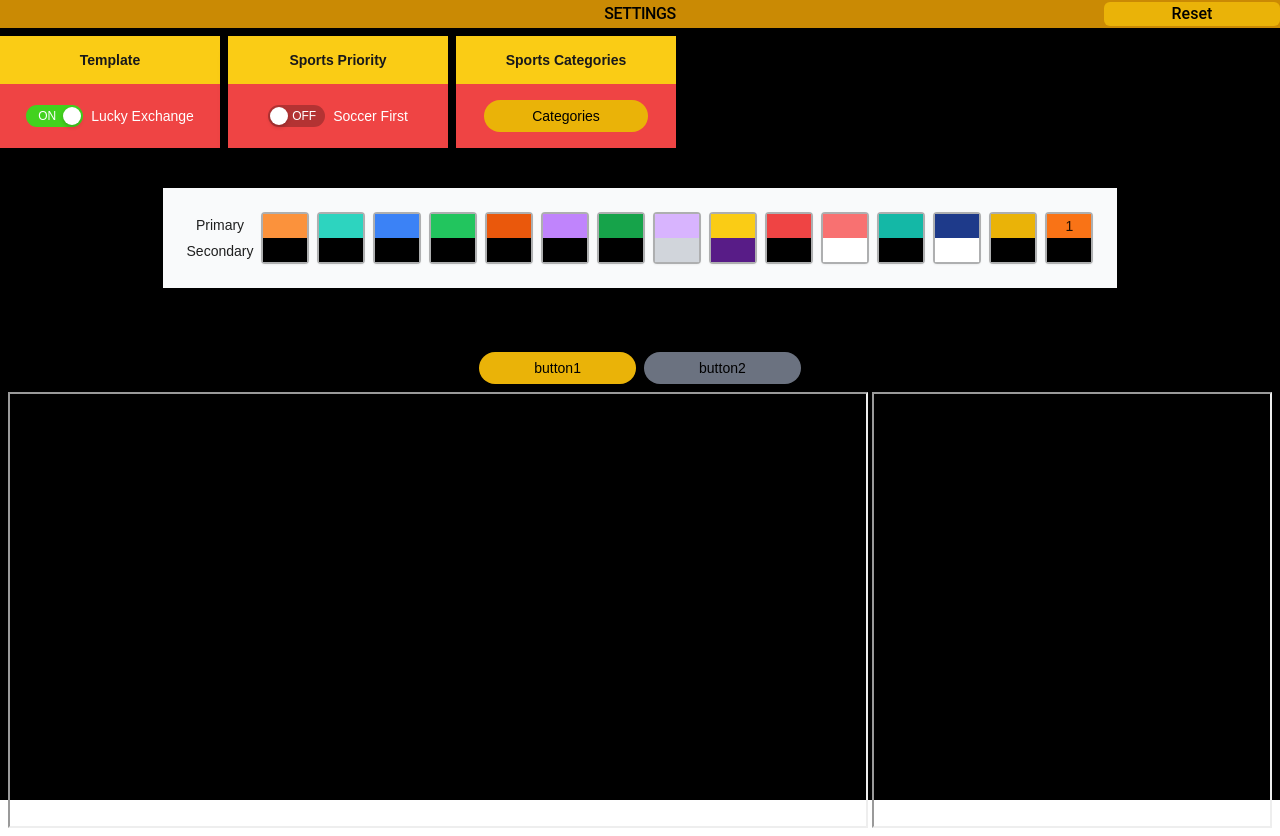
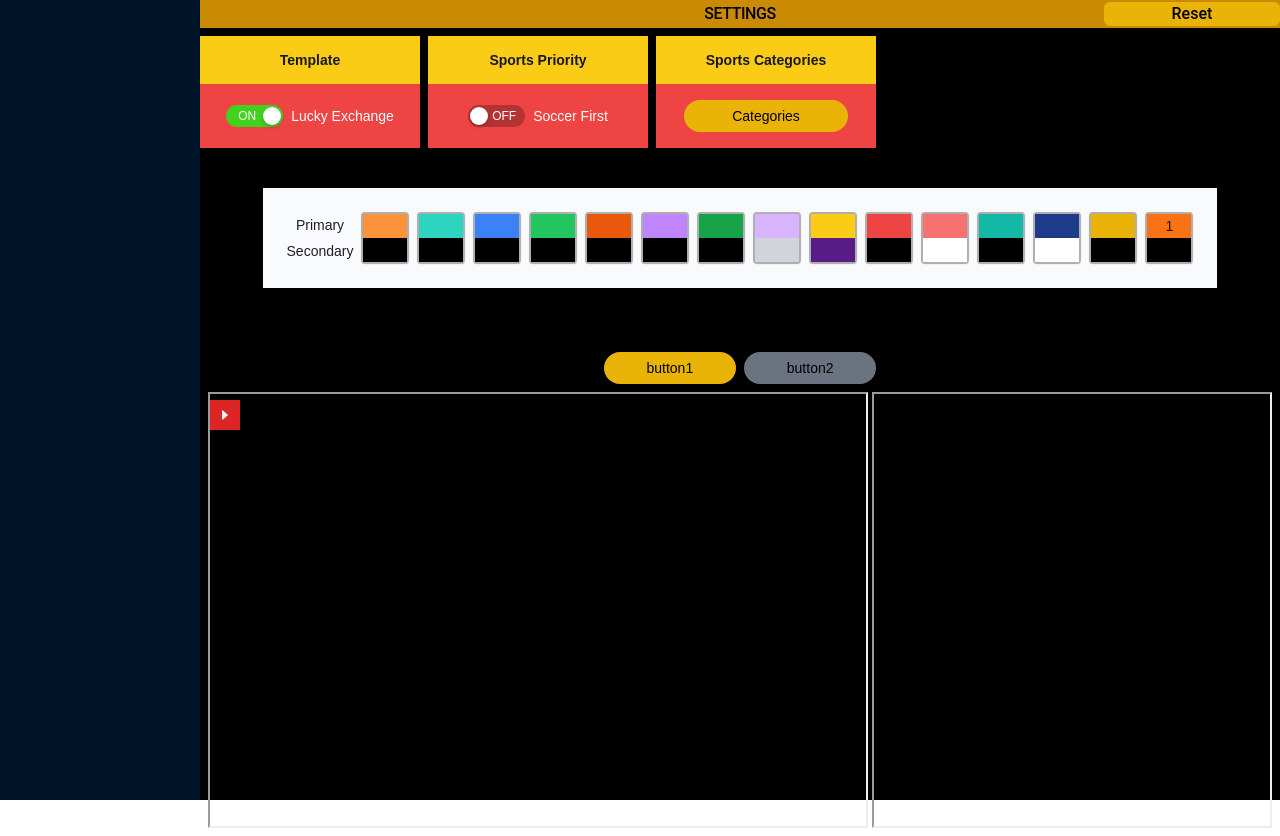
Before and after one commit to Vic428-human/antd5-dashboard-practice, a React (Vite) app: page / in a window 1280 px wide. Built offline with nearby package versions, Linux system fonts and the light colour scheme.

Commit message:
預留setting side bar 展開折疊

```diff
--- a/src/App.tsx
+++ b/src/App.tsx
@@ -1,14 +1,71 @@
 // https://ant.design/docs/spec/layout
 // Layout => https://ant.design/components/layout
-import { Layout } from "antd";
+import React, { useState } from "react";
+import SidebarMenu from "./components/Menu/SidebarMenu.tsx";
 import MainContent from "./routes/MainContent.tsx";
-
-const { Content } = Layout;
+import { useNavigate } from "react-router-dom";
+import { Button, Layout, Menu, theme } from "antd";
+import {
+  MenuFoldOutlined,
+  MenuUnfoldOutlined,
+  UserOutlined,
+  DesktopOutlined,
+  TeamOutlined,
+  CaretLeftFilled,
+  CaretRightFilled,
+} from "@ant-design/icons";
+const { Header, Content, Footer, Sider } = Layout;
 
 function App() {
+  const [collapsed, setCollapsed] = useState(false);
+  const navigate = useNavigate();
   return (
     <Layout className="h-screen w-screen" style={{ margin: "" }}>
+      <Sider
+        trigger={null}
+        collapsible
+        collapsed={collapsed}
+        breakpoint="lg"
+        collapsedWidth="0"
+        onBreakpoint={(broken) => {
+          console.log(broken);
+        }}
+        onCollapse={(collapsed, type) => {
+          console.log(collapsed, type);
+        }}
+        width={200}
+        style={{
+          position: "relative",
+        }}
+      >
+        <div
+          className="text-white h-[30px] w-[30px] bg-red-600 flex items-center justify-center absolute top-1/2 right-[-40px]"
+          onClick={() => setCollapsed(!collapsed)}
+        >
+          <div
+            style={{
+              transition: "transform 0.3s ease",
+              transform: collapsed ? "rotate(-180deg)" : "none",
+            }}
+          >
+            <CaretRightFilled />
+          </div>
+
+          {/* <Button
+            type="primary"
+            icon={collapsed ? <CaretRightFilled /> : <CaretRightFilled />}
+            onClick={() => setCollapsed((prev) => !prev)}
+            style={{ position: "absolute", top: 200, right: -50 }} // className="-ml-[50px]" 沒效，可能  Ant Design 的 Button 元件預設會覆蓋掉部分外部樣式
+          /> */}
+        </div>
+        {/* <div className="demo-logo-vertical">
+          <h1 className="text-red-500">後台管理系統</h1>
+        </div> */}
+        {/* <SidebarMenu onMenuClick={({ key }) => navigate(key as string)} /> */}
+      </Sider>
+
       <Layout>
+        {/* <Header></Header> */}
         <>
           <div
             className="relative w-full px-24 py-0.5 bg-yellow-600  shadow-md
--- a/src/components/Menu/SidebarMenu.tsx
+++ b/src/components/Menu/SidebarMenu.tsx
@@ -1,5 +1,5 @@
 import React from "react";
-import { Menu } from "antd";
+import { Divider, Menu } from "antd";
 import type { MenuProps } from "antd";
 import {
   UserOutlined,
@@ -24,7 +24,6 @@ function getItem(
     label,
   } as MenuItem;
 }
-
 const items: MenuItem[] = [
   getItem("首頁", "/", <AssetIcon name="person_icon" alt="首頁" />),
   getItem(
@@ -40,7 +39,13 @@ const items: MenuItem[] = [
     getItem("Team 1", "6"),
     getItem("Team 2", "8"),
   ]),
-  getItem("登入", "/login", <FileOutlined />),
+  getItem(
+    "登入",
+    "/login",
+    <>
+      <div>1532</div>
+    </>
+  ),
 ];
 
 interface SidebarMenuProps {
```
